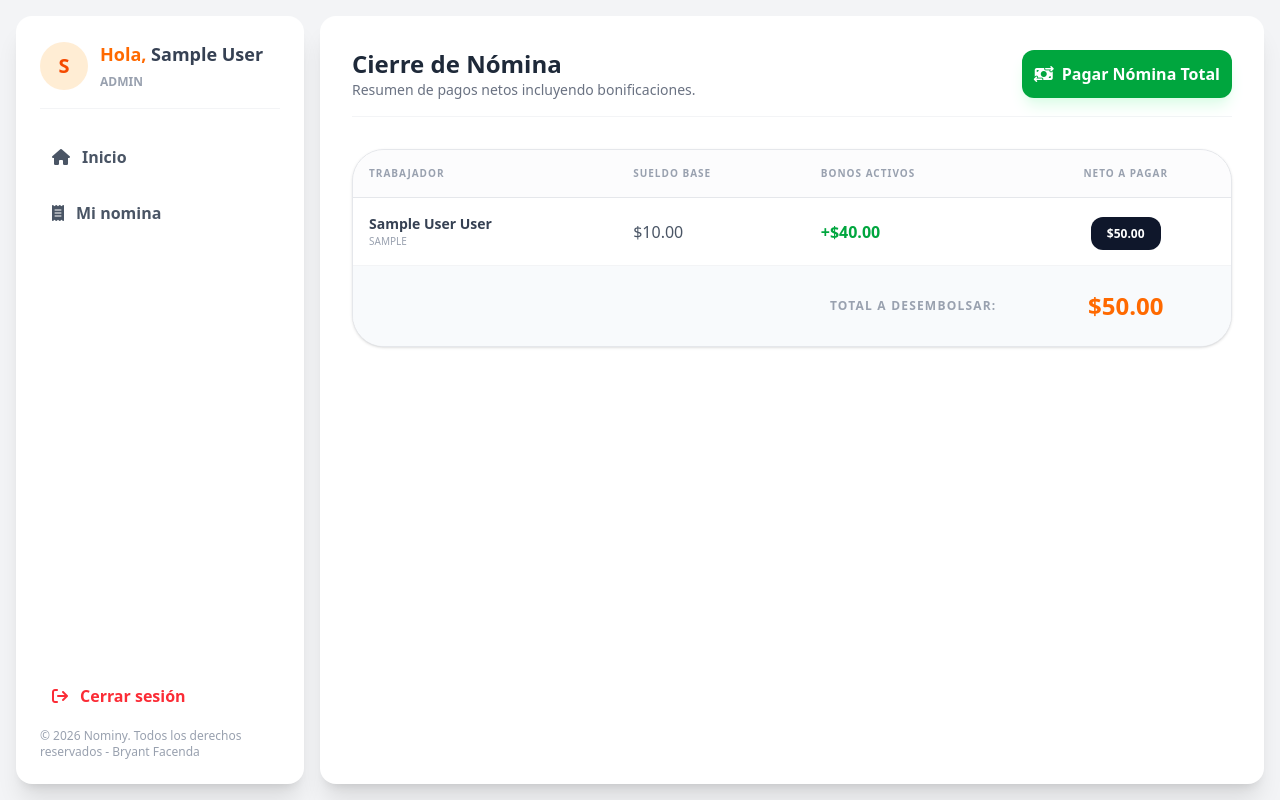
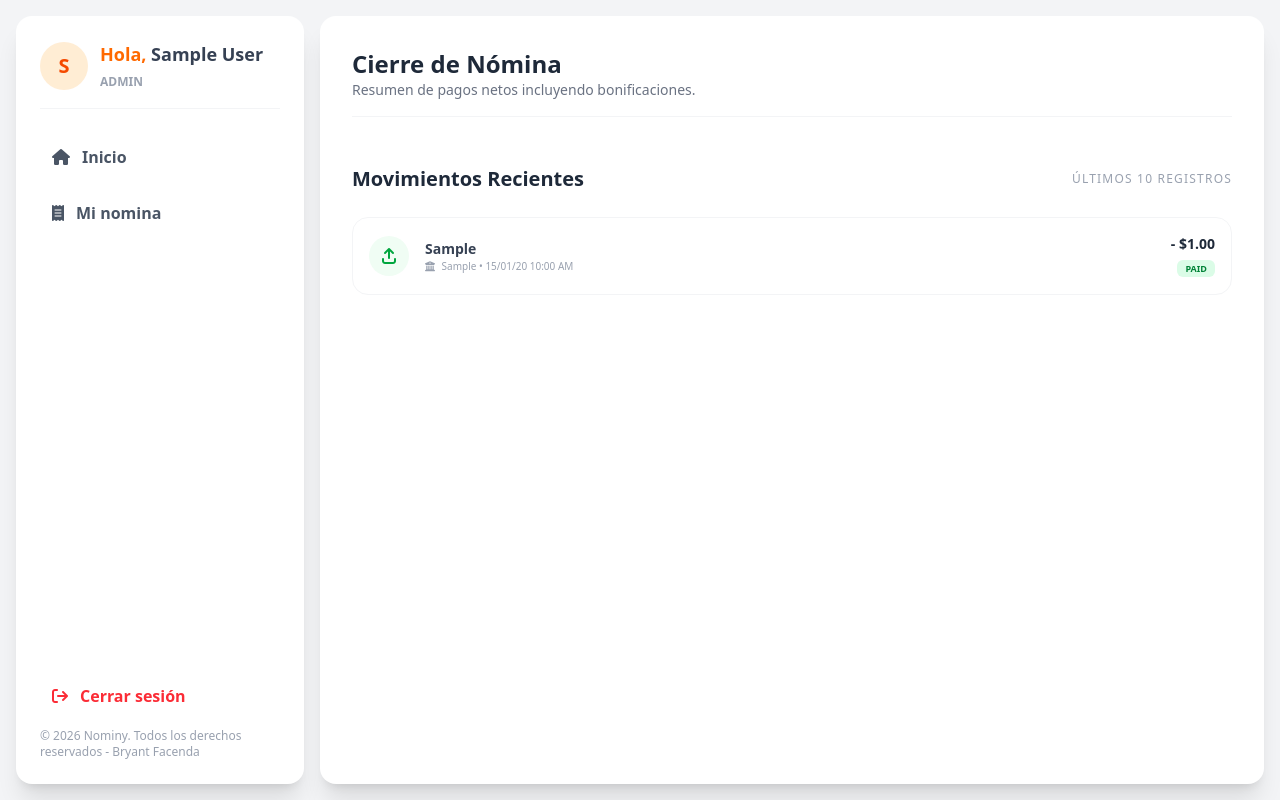
Before and after one commit to Bafaf23/nominy, a PHP site: page /views/dashboard/payroll_payment.php in a window 1280 px wide. Run offline with PHP 8.4, Linux system fonts and the light colour scheme; the visitor is signed in with stand-in values (Sample User, id 1); data comes from the database, SQL or seed files in the repository; tables that the repository leaves empty or names only in its code hold one stand-in row (values such as "Sample post"); style sheets or scripts are compiled from the project's sources; some libraries are stand-ins or nearby versions.

Commit message:
Refactor payroll views and enhance data retrieval: Update nomina.php to fetch user payment history from the database, streamline the display of recent movements in payroll_payment.php, and clean up unnecessary commented code. Adjust SQL queries for improved performance and clarity in data presentation.

```diff
--- a/app/sql/roster_db.sql
+++ b/app/sql/roster_db.sql
@@ -122,7 +122,6 @@ INSERT INTO bonuses (name_bonuses, amount) VALUES
 ('Bono de Productividad', 50.00),
 ('Bono de Antigüedad', 30.00);
 
--- Usuario Admin para el profesor
--- Nota: La clave aquí es texto plano, recuerda usar password_hash en tu PHP
+-- Usuario Admin
 INSERT INTO users (dni, name, last_name, email, pass, date_entry, id_role, id_bank, is_active)
 VALUES ("V-00001", "Angelica", "Rivas", "superadmin@nominy.com", "admin123", "2026-01-01", 2, 1, 1);
--- a/views/dashboard/payroll_payment.php
+++ b/views/dashboard/payroll_payment.php
@@ -6,36 +6,13 @@ include "../../app/models/Users.php";
 include "../../app/controllers/conexion.php";
 
 
-
-$userModel = new Users($conn);
-$works = $userModel->getUsers() ?: [];
-$nominaDetallada = $userModel->getNominaTotal() ?: [];
-
-
-
-/* $data = [
-  [
-    "status" => "PAGADO",
-    "periode" => "sasas",
-    "monto_pagado" => "12222",
-    "bank" => "BBVA",
-    "date" => "23-2-2303"
-  ],
-  [
-    "status" => "PAGADO",
-    "periode" => "sasas",
-    "monto_pagado" => "12222",
-    "bank" => "BBVA",
-    "date" => "23-2-2303"
-  ],
-  [
-    "status" => "PAGADO",
-    "periode" => "sasas",
-    "monto_pagado" => "12222",
-    "bank" => "BBVA",
-    "date" => "23-2-2303"
-  ]
-] */
+$sqlMovimientos = "SELECT status, periode, monto_pagado, bank,
+                          DATE_FORMAT(date, '%d/%m/%y %h:%i %p') as fecha_formateada
+                    FROM payroll_history
+                    ORDER BY date DESC
+                    LIMIT 10";
+$resMovimientos = $conn->query($sqlMovimientos);
+$movimientos = $resMovimientos->fetch_all(MYSQLI_ASSOC) ?: [];
 
 ?>
 <header class="border-b border-gray-100 pb-4">
@@ -44,67 +21,44 @@ $nominaDetallada = $userModel->getNominaTotal() ?: [];
       <h1 class="text-2xl font-bold text-gray-800">Cierre de Nómina</h1>
       <p class="text-sm text-gray-500">Resumen de pagos netos incluyendo bonificaciones.</p>
     </div>
-    <!-- Botón de Pago Masivo -->
-    <button onclick="confirmarPagoTotal()" class="p-3 rounded-xl bg-green-600 text-white font-bold cursor-pointer hover:bg-green-700 transition-all active:scale-95 shadow-lg shadow-green-100">
-      <i class="fa-solid fa-money-bill-transfer mr-2"></i>Pagar Nómina Total
-    </button>
+
   </div>
 </header>
 
-<div class="mt-8 bg-white border border-gray-200 rounded-[2rem] overflow-hidden shadow-sm mb-10">
-  <table class="w-full text-left">
-    <thead>
-      <tr class="bg-gray-50/50 border-b border-gray-200">
-        <th class="p-4 text-[10px] font-black text-gray-400 uppercase tracking-widest">Trabajador</th>
-        <th class="p-4 text-[10px] font-black text-gray-400 uppercase tracking-widest">Sueldo Base</th>
-        <th class="p-4 text-[10px] font-black text-gray-400 uppercase tracking-widest">Bonos Activos</th>
-        <th class="p-4 text-[10px] font-black text-gray-400 uppercase tracking-widest text-center">Neto a Pagar</th>
-      </tr>
-    </thead>
-    <tbody class="divide-y divide-gray-100">
-      <?php
-      $granTotal = 0;
-      foreach ($nominaDetallada as $item):
-        $netoIndividual = $item['salary'] + $item['total_bonos'];
-        $granTotal += $netoIndividual;
-      ?>
-        <tr class="hover:bg-green-50/30 transition-colors">
-          <td class="p-4">
-            <span class="block text-gray-700 font-bold text-sm"><?= $item['name'] . ' ' . $item['last_name'] ?></span>
-            <span class="block text-gray-400 text-[10px] uppercase"><?= $item['dni'] ?></span>
-          </td>
-          <td class="p-4 text-gray-600 font-medium">$<?= number_format($item['salary'], 2) ?></td>
-          <td class="p-4 text-green-600 font-bold">+$<?= number_format($item['total_bonos'], 2) ?></td>
-          <td class="p-4 text-center">
-            <span class="bg-slate-900 text-white text-xs px-4 py-2 rounded-xl font-black">
-              $<?= number_format($netoIndividual, 2) ?>
+<section class="mt-12">
+  <div class="flex items-center justify-between mb-6">
+    <h2 class="text-xl font-bold text-gray-800">Movimientos Recientes</h2>
+    <span class="text-xs font-medium text-gray-400 uppercase tracking-widest">Últimos 10 registros</span>
+  </div>
+
+  <div class="space-y-4">
+    <?php if (empty($movimientos)): ?>
+      <p class="text-gray-400 text-sm italic">No hay movimientos registrados aún.</p>
+    <?php else: ?>
+      <?php foreach ($movimientos as $mov): ?>
+        <div class="bg-white border border-gray-100 p-4 rounded-2xl flex items-center justify-between hover:shadow-sm transition-all">
+          <div class="flex items-center gap-4">
+            <div class="w-10 h-10 rounded-full <?= $mov['status'] === 'PAID' ? 'bg-green-50 text-green-600' : 'bg-red-50 text-red-600' ?> flex items-center justify-center">
+              <i class="fa-solid <?= $mov['status'] === 'PAID' ? 'fa-arrow-up-from-bracket' : 'fa-circle-exclamation' ?>"></i>
+            </div>
+            <div>
+              <p class="text-sm font-bold text-gray-700"><?= $mov['periode'] ?></p>
+              <p class="text-[10px] text-gray-400 font-medium">
+                <i class="fa-solid fa-bank mr-1"></i> <?= $mov['bank'] ?> • <?= $mov['fecha_formateada'] ?>
+              </p>
+            </div>
+          </div>
+
+          <div class="text-right">
+            <p class="text-sm font-black text-gray-800">
+              - $<?= number_format($mov['monto_pagado'], 2) ?>
+            </p>
+            <span class="text-[9px] font-bold px-2 py-0.5 rounded-md <?= $mov['status'] === 'PAID' ? 'bg-green-100 text-green-700' : 'bg-red-100 text-red-700' ?>">
+              <?= $mov['status'] ?>
             </span>
-          </td>
-        </tr>
+          </div>
+        </div>
       <?php endforeach; ?>
-      <tr class="bg-slate-50">
-        <td colspan="3" class="p-6 text-right text-xs font-black text-gray-400 uppercase tracking-widest">Total a Desembolsar:</td>
-        <td class="p-6 text-center">
-          <span class="text-2xl font-black text-orange-500">$<?= number_format($granTotal, 2) ?></span>
-        </td>
-      </tr>
-    </tbody>
-  </table>
-</div>
-
-<script>
-  function openPayroll() {
-    const modal = document.getElementById("modalPay");
-    const btn = document.getElementById("openPayroll");
-
-    modal.classList.remove("hidden")
-    modal.classList.add("inline-flex")
-  }
-
-  function closePayroll() {
-    const modal = document.getElementById("modalPay");
-
-    modal.classList.remove(`inline-flex`);
-    modal.classList.add(`hidden`)
-  }
-</script>
+    <?php endif; ?>
+  </div>
+</section>
```
Also changed, not shown: views/dashboard/nomina.php (+18 -45 lines).
